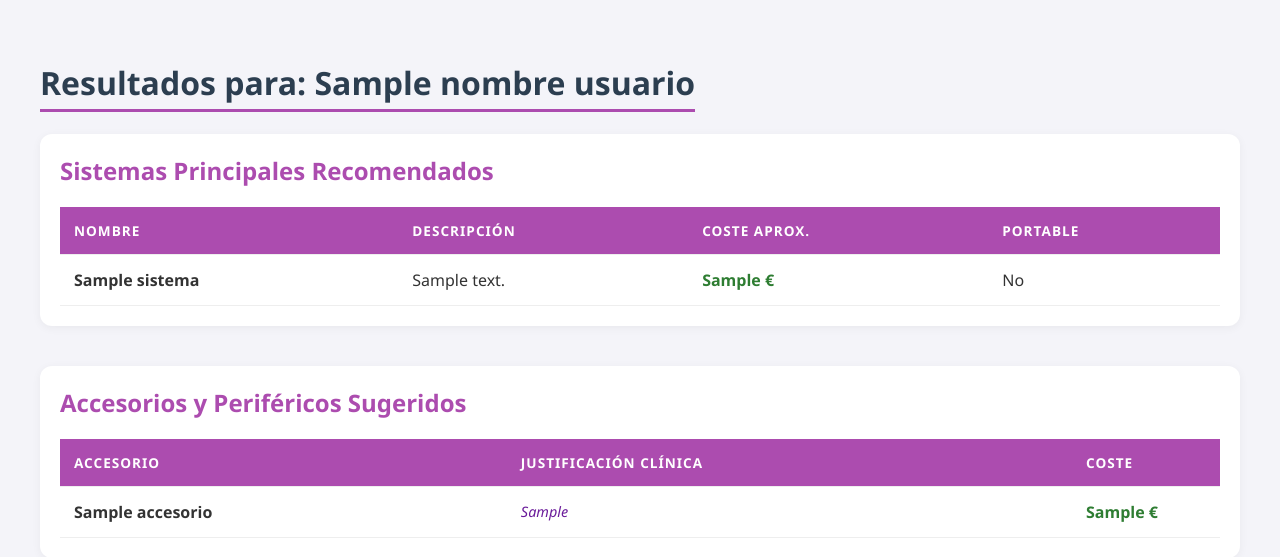
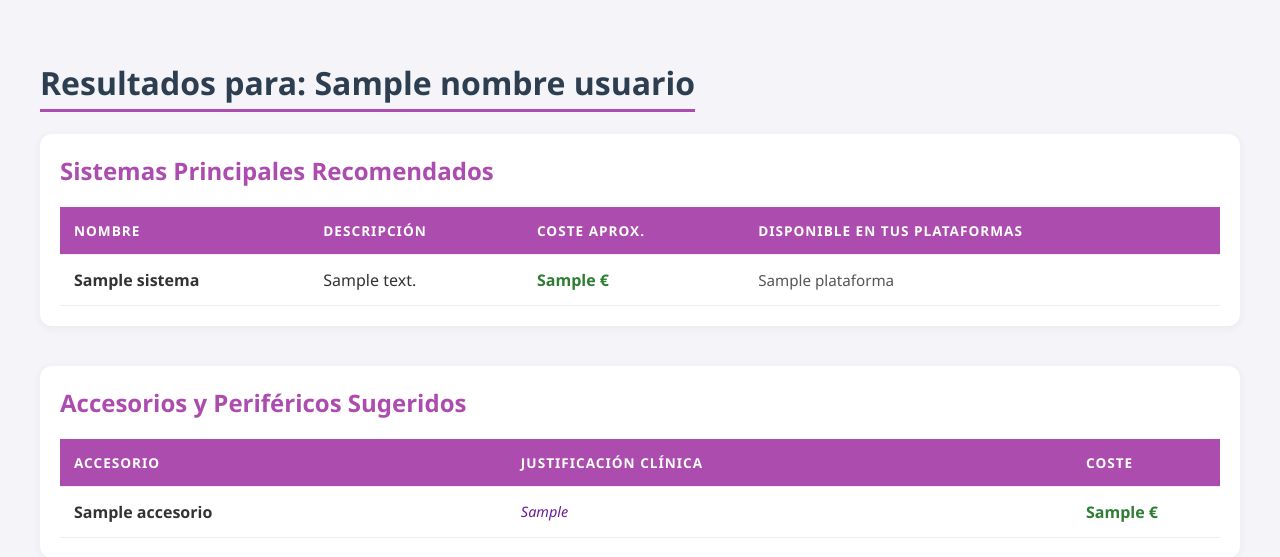
Before and after one commit to itslxcy/Trabajo-fin-de-grado, a Flask app: template backend/templates/sistemas.html in a window 1280 px wide. Shown: the top 557 px of the page. Run offline with Flask 3, Linux system fonts and the light colour scheme; the template is opened without the code that fills it: most values are stand-ins (such as "Sample title", 1, 10 or a date in 2020).

Commit message:
Cambio portabilidad por plataforma

```diff
--- a/backend/app.py
+++ b/backend/app.py
@@ -38,6 +38,7 @@ def recomendar():
     # 1. Capturar datos básicos
     nombre = request.form.get('nombre')
     ids_entradas = [int(x) for x in request.form.getlist('entrada_ids') if x]
+    ids_plataformas = [int(x) for x in request.form.getlist('plataforma_ids') if x]
 
     try:
         v_presupuesto = float(request.form.get('presupuesto', 999999))
@@ -65,6 +66,12 @@ def recomendar():
     # FILTRO: Entradas (Selección dinámica)
     if ids_entradas:
         consulta = consulta.filter(SaacSistema.entradas.any(TipoEntrada.id.in_(ids_entradas)))
+
+    # --- NUEVO FILTRO 4: PLATAFORMAS (ESTRICTO) ---
+    # Esto es lo que faltaba. Si el usuario selecciona plataformas,
+    # solo mostramos sistemas que existan en al menos UNA de ellas
+    if ids_plataformas:
+        consulta = consulta.filter(SaacSistema.plataformas.any(Plataforma.id.in_(ids_plataformas)))
 
     # EJECUTAR CONSULTA
     resultados = consulta.all()
@@ -105,7 +112,8 @@ def recomendar():
     return render_template('sistemas.html',
                            sistemas=sistemas_finales,
                            accesorios=accesorios_finales,
-                           nombre_usuario=nombre)
+                           nombre_usuario=nombre,
+                           plataformas_seleccionadas=ids_plataformas)
 
 if __name__ == '__main__':
     app.run(debug=True)
--- a/backend/templates/sistemas.html
+++ b/backend/templates/sistemas.html
@@ -6,15 +6,25 @@
     <style>
         body { font-family: 'Segoe UI', sans-serif; margin: 40px; background-color: #f4f4f9; color: #333; }
         .seccion-tabla { background: white; padding: 20px; border-radius: 12px; margin-bottom: 40px; box-shadow: 0 2px 10px rgba(0,0,0,0.05); }
+
+        /* Título y acento en Morado */
         h1 { color: #2c3e50; border-bottom: 3px solid #ac4caf; display: inline-block; padding-bottom: 5px; }
         h2 { color: #ac4caf; margin-top: 0; }
+
         table { width: 100%; border-collapse: collapse; margin-top: 15px; }
         th, td { padding: 14px; border-bottom: 1px solid #eee; text-align: left; }
+
+        /* Celdas de cabecera en Morado */
         th { background-color: #ac4caf; color: white; text-transform: uppercase; font-size: 0.85em; letter-spacing: 1px; }
+
         tr:hover { background-color: #fdfaff; }
+
+        .plataformas-texto { font-weight: 500; color: #555; font-size: 0.95em; }
         .nota-clinica { font-style: italic; color: #6a1b9a; font-size: 0.9em; font-weight: 500; }
         .no-resultados { padding: 20px; background: #ffebee; color: #c62828; border-radius: 8px; font-weight: bold; }
         .precio { font-weight: bold; color: #2e7d32; }
+
+        /* Botón en Morado */
         .btn-volver { display: inline-block; margin-top: 20px; padding: 10px 20px; background: #ac4caf; color: white; text-decoration: none; border-radius: 5px; transition: 0.3s; }
         .btn-volver:hover { background: #8e24aa; }
     </style>
@@ -31,7 +41,7 @@
                     <th>Nombre</th>
                     <th>Descripción</th>
                     <th>Coste aprox.</th>
-                    <th>Portable</th>
+                    <th>Disponible en tus plataformas</th>
                 </tr>
             </thead>
             <tbody>
@@ -40,7 +50,21 @@
                     <td><strong>{{ sistema.nombre }}</strong></td>
                     <td>{{ sistema.descripcion }}</td>
                     <td class="precio">{{ sistema.coste_min }} €</td>
-                    <td>{{ 'Sí' if sistema.portable else 'No' }}</td>
+                    <td class="plataformas-texto">
+                        {% set found = namespace(any=false, first=true) %}
+                        {% for p in sistema.plataformas %}
+                            {% if not plataformas_seleccionadas or p.id in plataformas_seleccionadas %}
+                                {% if not found.first %}, {% endif %}
+                                {{ p.nombre }}
+                                {% set found.any = true %}
+                                {% set found.first = false %}
+                            {% endif %}
+                        {% endfor %}
+
+                        {% if not found.any %}
+                            <small style="color: #999;">No disponible para tus plataformas</small>
+                        {% endif %}
+                    </td>
                 </tr>
                 {% endfor %}
             </tbody>
```
Also changed, not shown: 1 other file.
